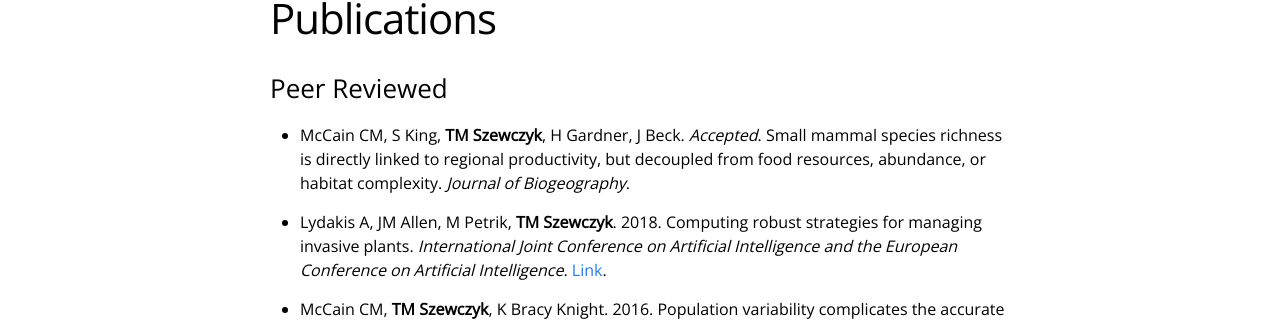
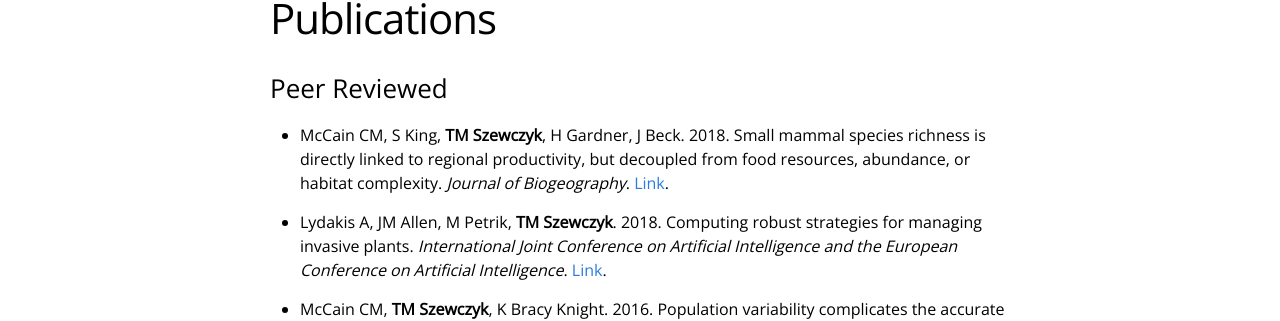
Before and after one commit to Sz-Tim/Sz-Tim.github.io, a Jekyll site: the page built from publications.md, in a window 1280 px wide. Shown: the part 110-431 px from the top of the page. Built offline with Jekyll 4.4.1, drawn with Linux system fonts in a browser that asks for light colours.

Commit message:
added JBI link

```diff
--- a/publications.md
+++ b/publications.md
@@ -7,7 +7,7 @@ weight: 4
 
 ### Peer Reviewed
 
-- McCain CM, S King, **TM Szewczyk**, H Gardner, J Beck. *Accepted*. Small mammal species richness is directly linked to regional productivity, but decoupled from food resources, abundance, or habitat complexity. *Journal of Biogeography*.
+- McCain CM, S King, **TM Szewczyk**, H Gardner, J Beck. 2018. Small mammal species richness is directly linked to regional productivity, but decoupled from food resources, abundance, or habitat complexity. *Journal of Biogeography*. [Link](http://dx.doi.org/10.1111/jbi.13432).
 
 - Lydakis A, JM Allen, M Petrik, **TM Szewczyk**. 2018. Computing robust strategies for managing invasive plants. *International Joint Conference on Artificial Intelligence and the European Conference on Artificial Intelligence*. [Link](https://www.researchgate.net/publication/326000204_Computing_Robust_Strategies_for_Managing_Invasive_Plants).
 
```
